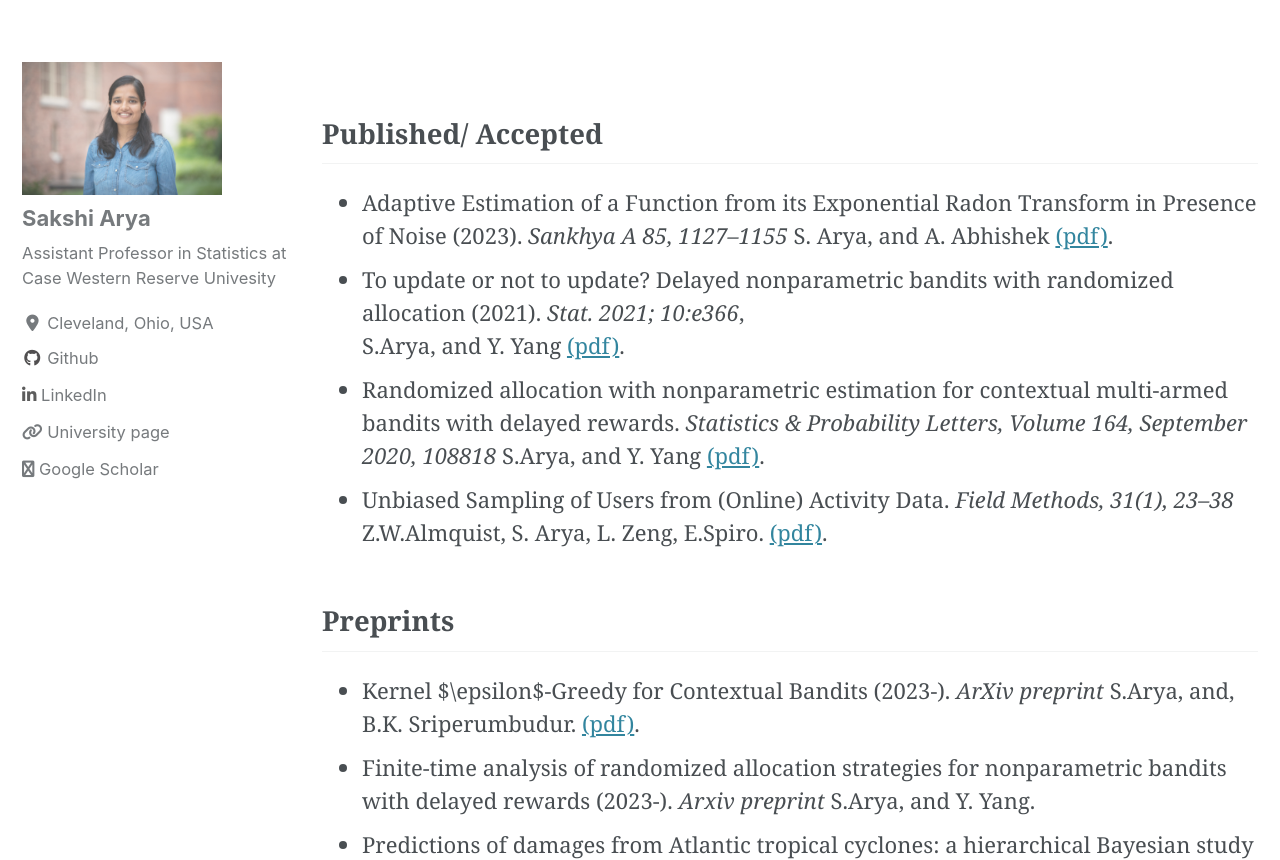
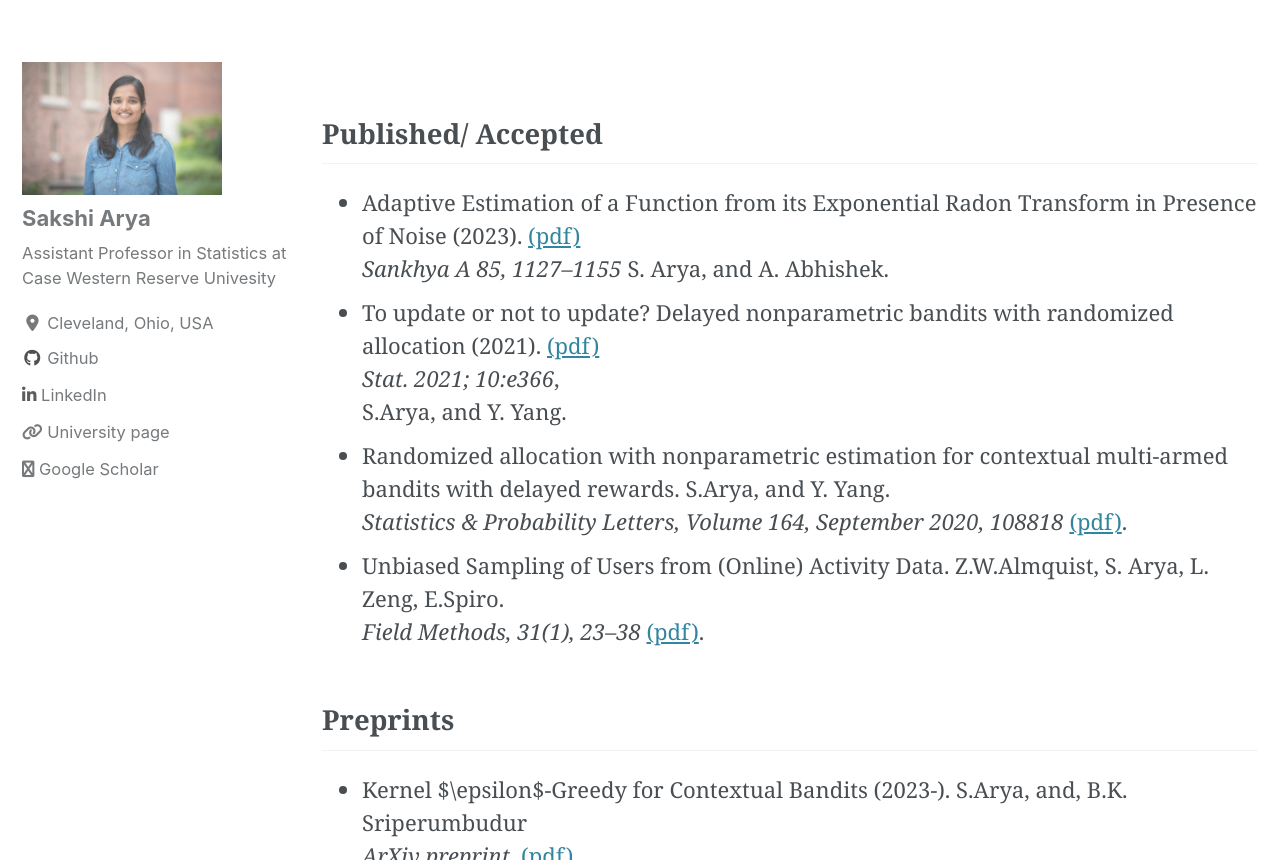
Before and after one commit to sakshiarya/sakshiarya.github.io, a Jekyll site: the page built from _pages/publications.md, in a window 1280 px wide and 900 px high, scrolled down 293 px, cut to the strip 40-900 px from the top of the window. Built offline with Jekyll 4.4.1, drawn with Linux system fonts in a browser that asks for light colours; cached includes are drawn as plain includes; nearby versions of some CDN libraries; some of the changed text lies outside the part shown.

Commit message:
Update Pub

```diff
--- a/_pages/publications.md
+++ b/_pages/publications.md
@@ -15,21 +15,21 @@
 Published/ Accepted
 ---------------
 
-+  Adaptive Estimation of a Function from its Exponential Radon Transform in Presence of Noise (2023). _Sankhya A 85, 1127–1155_
-S. Arya, and A. Abhishek <a href="/assets/pdf/SankhyaA_AA_SA.pdf" target="_blank">(pdf)</a>. <br/>
-+ To update or not to update? Delayed nonparametric bandits with randomized allocation (2021). _Stat. 2021; 10:e366_, <br />
-S.Arya, and Y. Yang <a href="/assets/pdf/STAT_DelayedBandits_SakshiArya.pdf" target="_blank">(pdf)</a>. <br/>
-+ Randomized allocation with nonparametric estimation for contextual multi-armed bandits with delayed rewards. _Statistics & Probability Letters, Volume 164, September 2020, 108818_ S.Arya, and Y. Yang <a href="/assets/pdf/SPLpaperpublished-main.pdf" target="_blank">(pdf)</a>. <br/>
-+ Unbiased Sampling of Users from (Online) Activity Data. _Field Methods, 31(1), 23–38_ Z.W.Almquist, S. Arya, L. Zeng, E.Spiro. <a href="/assets/pdf/FieldMethods.pdf" target="_blank">(pdf)</a>. <br/>
++  Adaptive Estimation of a Function from its Exponential Radon Transform in Presence of Noise (2023). <a href="/assets/pdf/SankhyaA_AA_SA.pdf" target="_blank">(pdf)</a> <br/> _Sankhya A 85, 1127–1155_
+S. Arya, and A. Abhishek. <br/>
++ To update or not to update? Delayed nonparametric bandits with randomized allocation (2021). <a href="/assets/pdf/STAT_DelayedBandits_SakshiArya.pdf" target="_blank">(pdf)</a>  <br /> _Stat. 2021; 10:e366_, <br />
+S.Arya, and Y. Yang. <br/>
++ Randomized allocation with nonparametric estimation for contextual multi-armed bandits with delayed rewards. S.Arya, and Y. Yang. <br/> _Statistics & Probability Letters, Volume 164, September 2020, 108818_  <a href="/assets/pdf/SPLpaperpublished-main.pdf" target="_blank">(pdf)</a>. <br/>
++ Unbiased Sampling of Users from (Online) Activity Data. Z.W.Almquist, S. Arya, L. Zeng, E.Spiro.<br/> _Field Methods, 31(1), 23–38_  <a href="/assets/pdf/FieldMethods.pdf" target="_blank">(pdf)</a>. <br/>
 
 
 Preprints
 ---------------
 
-+  Kernel $\epsilon$-Greedy for Contextual Bandits (2023-). _ArXiv preprint_ S.Arya, and, B.K. Sriperumbudur.
++  Kernel $\epsilon$-Greedy for Contextual Bandits (2023-). S.Arya, and, B.K. Sriperumbudur <br/> _ArXiv preprint_.
 <a href="/assets/pdf/kernel_eps_greedy.pdf" target="_blank">(pdf)</a>. <br/>
-+ Finite-time analysis of randomized allocation strategies for nonparametric bandits with delayed rewards (2023-). _Arxiv preprint_ S.Arya, and Y. Yang.
-+ Predictions of damages from Atlantic tropical cyclones: a hierarchical Bayesian study on extremes (2023-). _Arxiv preprint_ L. Dietz, S. Arya, and S. Chatterjee. <a href="/assets/pdf/bayesstorms.pdf" target="_blank">(pdf)</a>. <br/>
++ Finite-time analysis of randomized allocation strategies for nonparametric bandits with delayed rewards (2023-), S.Arya, and Y. Yang. _Arxiv preprint_
++ Predictions of damages from Atlantic tropical cyclones: a hierarchical Bayesian study on extremes (2023-). L. Dietz, S. Arya, and S. Chatterjee  <br/> _Arxiv preprint_ . <a href="/assets/pdf/bayesstorms.pdf" target="_blank">(pdf)</a>. <br/>
 <!--- + Bhattacharjee, S., Li, B., Xue, L. (2023-). Nonlinear global Fréchet regression for random objects via weak conditional expectation. _ArXiv preprint, Under review for Annals of Statistics_ <a href="/assets/pdf/draft0.pdf" target="_blank">(pdf)</a>.<br/> --->
 
 <!-- Ongoing work
```
